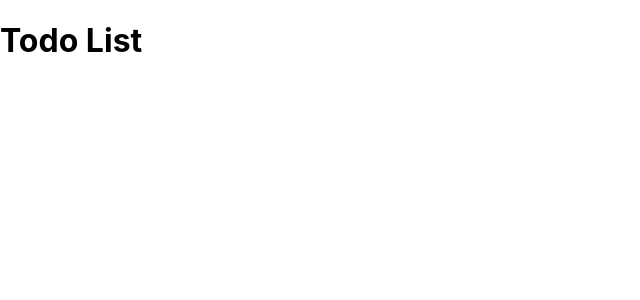
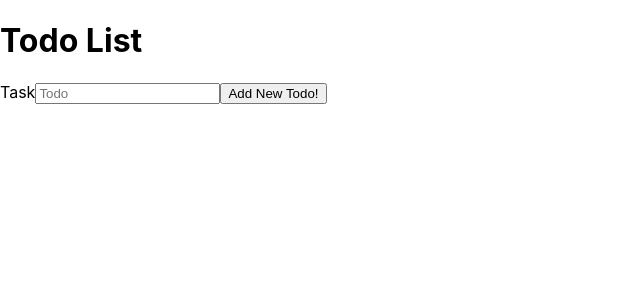
Before and after one commit to quentinikeno/Springboard-SEC-Unit-39.9-React-Forms-Exercise, a React (Create React App) app in the folder todo-app/: page / in a window 1280 px wide. Shown: the top 300 px of the page, without its empty margins (0-640 px from the left). Built offline with nearby package versions, Linux system fonts and the light colour scheme.

Commit message:
Render NewTodoForm on TodoList

```diff
--- a/todo-app/src/TodoList.js
+++ b/todo-app/src/TodoList.js
@@ -1,5 +1,6 @@
 import { useState } from "react";
 import Todo from "./Todo";
+import NewTodoForm from "./NewTodoForm";
 
 const TodoList = () => {
 	const [todos, SetTodos] = useState([]);
@@ -10,6 +11,7 @@ const TodoList = () => {
 	return (
 		<div className="TodoList">
 			<h1>Todo List</h1>
+			<NewTodoForm />
 			<div className="TodoList-todos-div">{todoComponents}</div>
 		</div>
 	);
```
